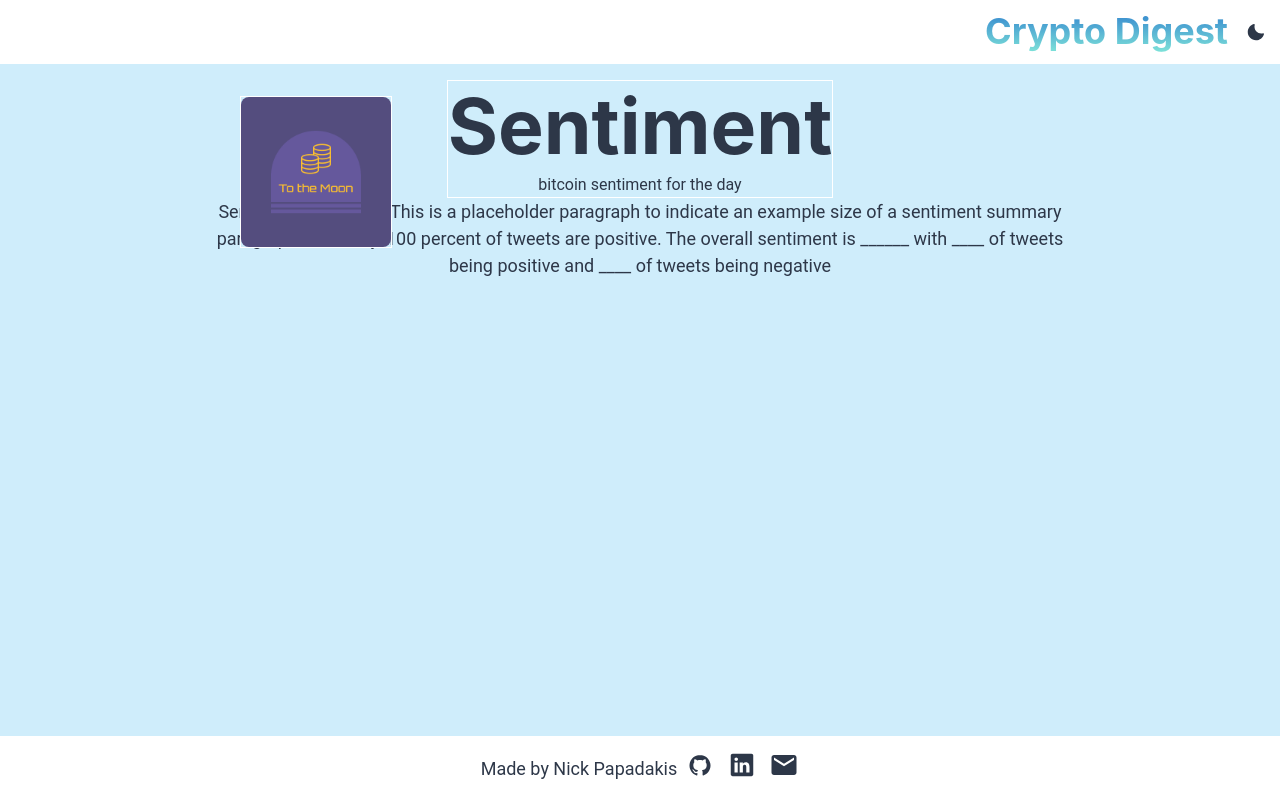
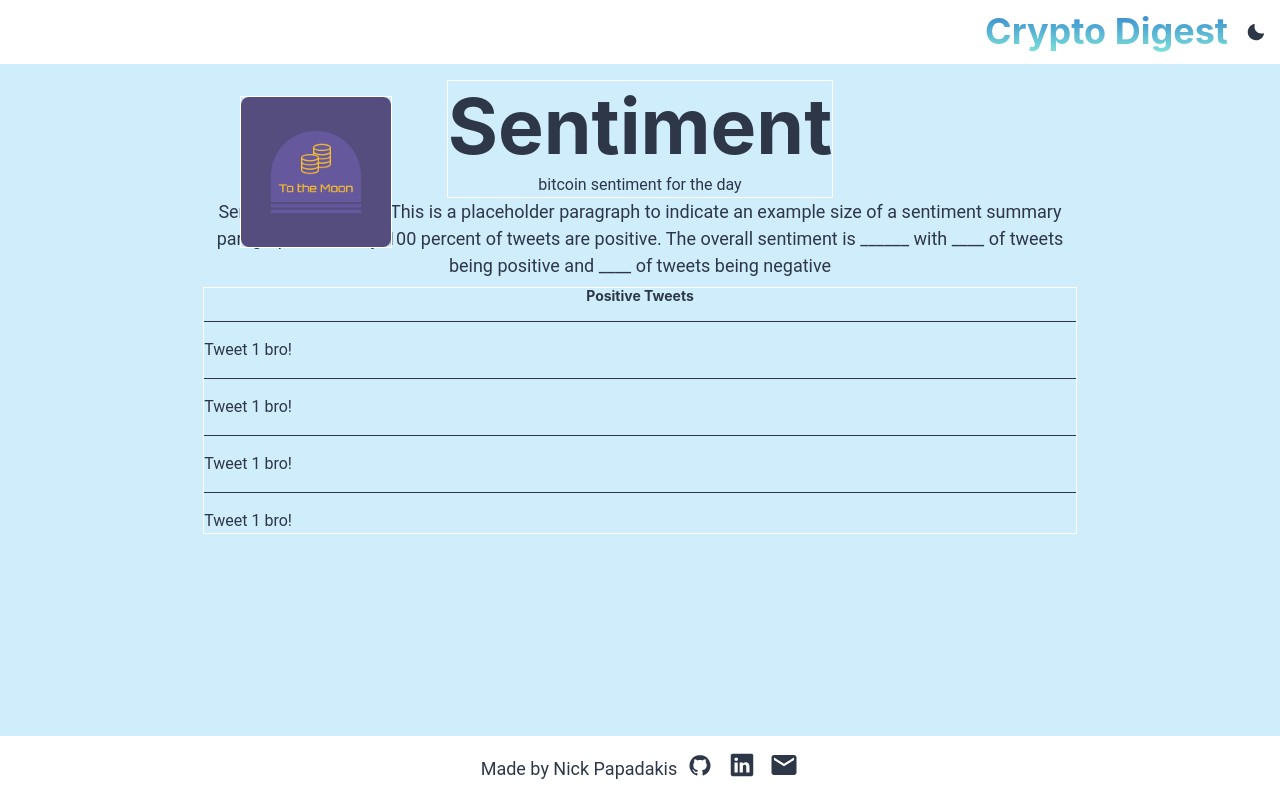
Before and after one commit to spacerumsfeld-code/Crypto-Utils, a Next.js app: page /about in a window 1280 px wide. Built offline with nearby package versions, Linux system fonts and the light colour scheme.

Commit message:
added positiveTweets component to sentiment test page

```diff
--- a/src/components/sentimentComponents/PositiveTweets.tsx
+++ b/src/components/sentimentComponents/PositiveTweets.tsx
@@ -17,7 +17,9 @@ const PositiveTweets = () => {
       spacing={4}
       align="stretch"
     >
-      <Heading fontSize="sm">Positive Tweets</Heading>
+      <Heading textAlign="center" fontSize="sm">
+        Positive Tweets
+      </Heading>
       <Text>Tweet 1 bro!</Text>
       <Text>Tweet 1 bro!</Text>
       <Text>Tweet 1 bro!</Text>
--- a/src/pages/about.tsx
+++ b/src/pages/about.tsx
@@ -9,6 +9,7 @@ import {
 } from '@chakra-ui/react';
 import SHeader from '@/sentimentComponents/SHeader';
 import AssetIcon from '@/sentimentComponents/AssetIcon';
+import PositiveTweets from '@/sentimentComponents/PositiveTweets';
 
 const AboutPage = () => {
   const bg = useColorModeValue('gray.700', 'whiteAlpha.900');
@@ -25,6 +26,7 @@ const AboutPage = () => {
             ____ of tweets being positive and ____ of tweets being negative
           </Text>
         </Box>
+        <PositiveTweets />
       </Stack>
     </Flex>
   );
```
